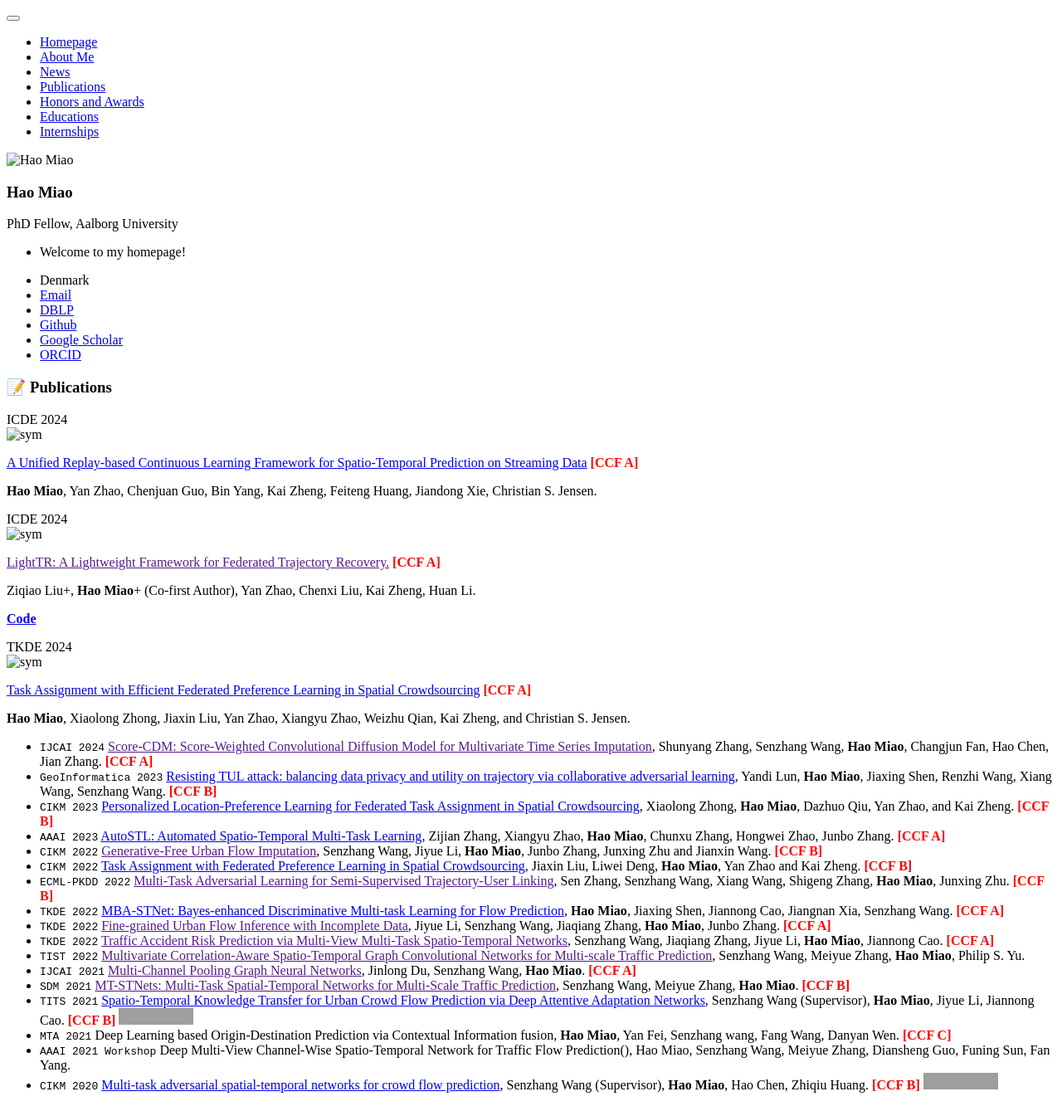
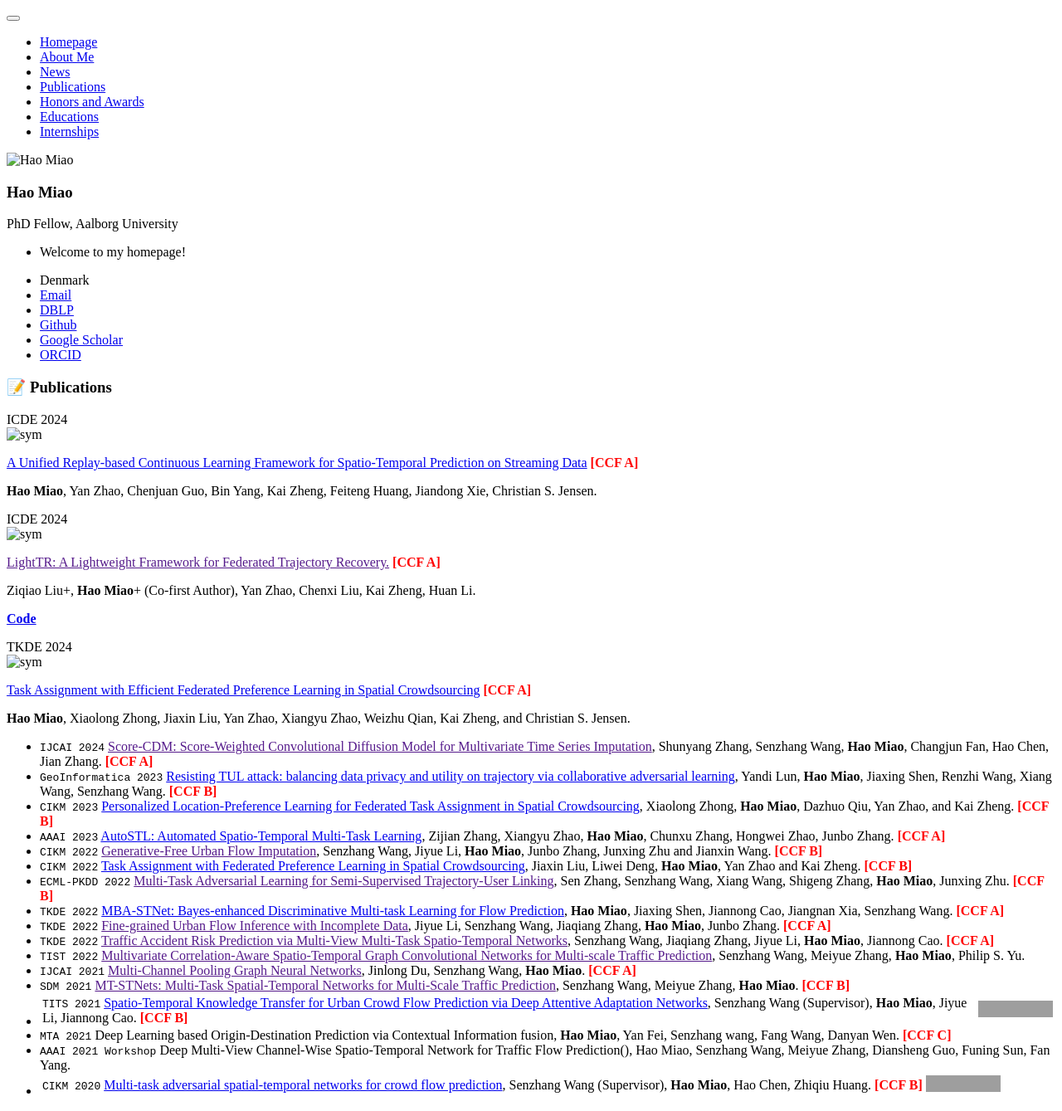
Before and after one commit to MiaoHaoSunny/MiaoHaoSunny.github.io, a Jekyll site: the page built from _pages/includes/pub.md, in a window 1280 px wide. Shown: the whole page at 83% size. Built offline with Jekyll 4.4.1, drawn with Linux system fonts in a browser that asks for light colours; our own code applies the rules of GitHub Pages for plain Markdown files; grey boxes are pictures that could not be loaded.

Commit message:
Update pub.md

```diff
--- a/_pages/includes/pub.md
+++ b/_pages/includes/pub.md
@@ -43,7 +43,7 @@
 - ``TIST 2022`` [Multivariate Correlation-Aware Spatio-Temporal Graph Convolutional Networks for Multi-scale Traffic Prediction](), Senzhang Wang, Meiyue Zhang, **Hao Miao**, Philip S. Yu.
 - ``IJCAI 2021`` [Multi-Channel Pooling Graph Neural Networks](), Jinlong Du, Senzhang Wang, **Hao Miao**. <b><font color="red">[CCF A]</font></b>
 - ``SDM 2021`` [MT-STNets: Multi-Task Spatial-Temporal Networks for Multi-Scale Traffic Prediction](), Senzhang Wang, Meiyue Zhang, **Hao Miao**. <b><font color="red">[CCF B]</font></b>
-- ``TITS 2021`` [Spatio-Temporal Knowledge Transfer for Urban Crowd Flow Prediction via Deep Attentive Adaptation Networks](https://ieeexplore.ieee.org/document/9352560), Senzhang Wang (Supervisor), **Hao Miao**, Jiyue Li, Jiannong Cao. <b><font color="red">[CCF B]</font></b> [![](https://img.shields.io/github/stars/MiaoHaoSunny/ST-DAAN?style=social&label=ST-DAAN Stars)](https://github.com/MiaoHaoSunny/ST-DAAN)
+- ``TITS 2021`` [Spatio-Temporal Knowledge Transfer for Urban Crowd Flow Prediction via Deep Attentive Adaptation Networks](https://ieeexplore.ieee.org/document/9352560), Senzhang Wang (Supervisor), **Hao Miao**, Jiyue Li, Jiannong Cao. <b><font color="red">[CCF B]</font></b> | [![](https://img.shields.io/github/stars/MiaoHaoSunny/ST-DAAN?style=social&label=ST-DAAN Stars)](https://github.com/MiaoHaoSunny/ST-DAAN)
 - ``MTA 2021`` Deep Learning based Origin-Destination Prediction via Contextual Information fusion, **Hao Miao**, Yan Fei, Senzhang wang, Fang Wang, Danyan Wen. <b><font color="red">[CCF C]</font></b>
 - ``AAAI 2021 Workshop`` Deep Multi-View Channel-Wise Spatio-Temporal Network for Traffic Flow Prediction(), Hao Miao, Senzhang Wang, Meiyue Zhang, Diansheng Guo, Funing Sun, Fan Yang.
-- ``CIKM 2020`` [Multi-task adversarial spatial-temporal networks for crowd flow prediction](https://dl.acm.org/doi/abs/10.1145/3340531.3412054), Senzhang Wang (Supervisor), **Hao Miao**, Hao Chen, Zhiqiu Huang. <b><font color="red">[CCF B]</font></b> [![](https://img.shields.io/github/stars/MiaoHaoSunny/MT-ASTN?style=social&label=MT-ASTN Stars)](https://github.com/MiaoHaoSunny/MT-ASTN)
+- ``CIKM 2020`` [Multi-task adversarial spatial-temporal networks for crowd flow prediction](https://dl.acm.org/doi/abs/10.1145/3340531.3412054), Senzhang Wang (Supervisor), **Hao Miao**, Hao Chen, Zhiqiu Huang. <b><font color="red">[CCF B]</font></b> | [![](https://img.shields.io/github/stars/MiaoHaoSunny/MT-ASTN?style=social&label=MT-ASTN Stars)](https://github.com/MiaoHaoSunny/MT-ASTN)
```
